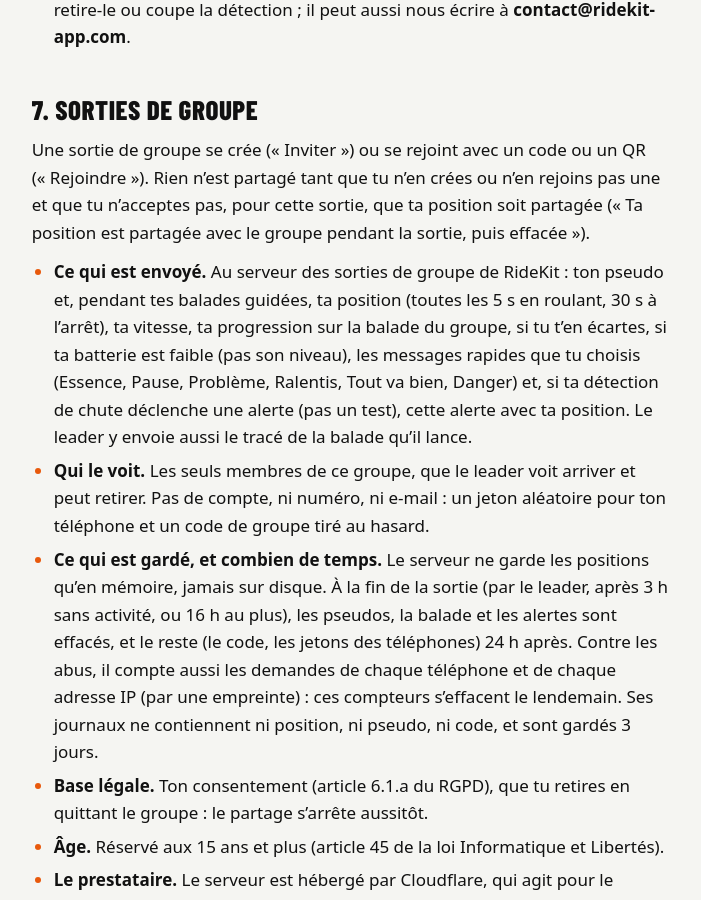
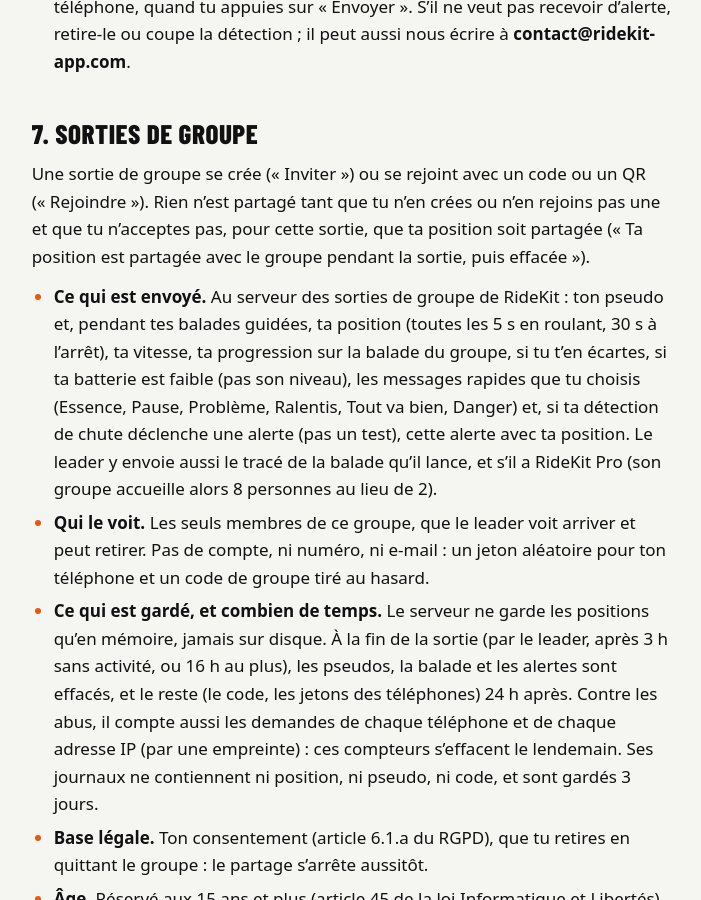
Before and after one commit to Ya6n93/ridekit-site, a Jekyll site: the page built from confidentialite.md, in a window 1280 px wide and 900 px high, scrolled down 9566 px. Shown: the whole window, without its empty margins (288-989 px from the left). Built offline with Jekyll 4.4.1, drawn with Linux system fonts in a browser that asks for light colours; some of the changed text lies outside the part shown.

Commit message:
Sorties de groupe : 2 personnes, leader compris, 8 quand le leader a RideKit Pro (conditions, llms.txt), et le leader envoie s'il a RideKit Pro (confidentialité), en français et en anglais
Co-Authored-By: Claude Opus 5.5 (1M context) <noreply@anthropic.com>
Claude-Session: https://claude.ai/code/session_015j9WmEqrPUJKgjWcpvNZWu

```diff
--- a/confidentialite.md
+++ b/confidentialite.md
@@ -132,7 +132,7 @@ publicitaire de l'iPhone ne va qu'à AppsFlyer, et seulement avec tes deux accor
 | **Expo** (650 Industries, Inc., États-Unis) | Mises à jour de l'application | Des informations techniques : système, version de l'app, identifiant technique de l'installation créé par le service de mise à jour |
 | **Serveur d'alerte de RideKit**, hébergé par **Cloudflare** (Cloudflare, Inc., États-Unis) | Envoi automatique de l'alerte chute (section 6), si la détection est activée avec un contact | À l'enregistrement du contact : son numéro, rien d'autre. Lors d'une alerte ou d'un test : son numéro, ton pseudo, l'heure du choc et le fuseau horaire du téléphone, ta vitesse juste avant, ta position et sa précision, la batterie |
 | **Brevo** (Brevo SAS, anciennement Sendinblue, France), pour le serveur d'alerte | Envoi de l'alerte de RideKit à ton contact, en un seul SMS | Le numéro de ton contact et le texte du SMS : ton pseudo, l'heure, ta position et sa précision, la batterie et, s'il reste de la place, ta vitesse |
-| **Serveur des sorties de groupe de RideKit**, hébergé par **Cloudflare** (Cloudflare, Inc., États-Unis), données dans l'Union européenne | Sorties de groupe (section 7), seulement si tu en crées ou en rejoins une et acceptes d'y partager ta position | Ton pseudo ; pendant tes balades guidées, ta position (toutes les 5 s en roulant, 30 s à l'arrêt), ta vitesse, ta progression sur la balade du groupe, si tu t'en écartes, si ta batterie est faible (pas son niveau) ; les messages rapides que tu choisis ; une alerte de ta détection de chute (pas un test), avec ta position ; pour le leader, le tracé de la balade qu'il lance |
+| **Serveur des sorties de groupe de RideKit**, hébergé par **Cloudflare** (Cloudflare, Inc., États-Unis), données dans l'Union européenne | Sorties de groupe (section 7), seulement si tu en crées ou en rejoins une et acceptes d'y partager ta position | Ton pseudo ; pendant tes balades guidées, ta position (toutes les 5 s en roulant, 30 s à l'arrêt), ta vitesse, ta progression sur la balade du groupe, si tu t'en écartes, si ta batterie est faible (pas son niveau) ; les messages rapides que tu choisis ; une alerte de ta détection de chute (pas un test), avec ta position ; pour le leader, le tracé de la balade qu'il lance et s'il a RideKit Pro (la taille du groupe en dépend) |
 | **Les membres de ta sortie de groupe**, par ce serveur | Te voir sur la carte, recevoir tes messages et ton alerte (section 7) | Ce que reçoit le serveur des sorties de groupe, sauf le jeton de ton téléphone |
 | **RevenueCat** (RevenueCat, Inc., États-Unis) | Savoir si tu es abonné à RideKit Pro (section 10) | L'historique de tes achats RideKit Pro (produit, dates, prix et devise, pays de la boutique), un identifiant aléatoire créé pour ce téléphone, l'identifiant de l'app sur ce téléphone (IDFV), le modèle et le système du téléphone, la version de l'app, la langue. Jamais l'identifiant publicitaire, jamais ta position |
 | **AppsFlyer** (AppsFlyer Ltd., Israël), seulement si tu l'acceptes | Mesure d'audience : ce qui marche dans l'app, quelle campagne publicitaire t'a amené (section 11) | Des faits d'usage (écran ouvert, balade démarrée ou terminée, réglage changé, distances et durées par tranches) ; un identifiant propre à l'app sur ce téléphone (IDFV sur iOS, identifiant AppsFlyer) ; le modèle et le système du téléphone, la langue ; sur iPhone, l'identifiant publicitaire (IDFA), seulement si tu autorises aussi le suivi quand iOS te le demande. Jamais ta position |
@@ -258,7 +258,8 @@ position est partagée avec le groupe pendant la sortie, puis effacée »).
   ta batterie est faible (pas son niveau), les messages rapides que tu choisis
   (Essence, Pause, Problème, Ralentis, Tout va bien, Danger) et, si ta détection de
   chute déclenche une alerte (pas un test), cette alerte avec ta position. Le leader y
-  envoie aussi le tracé de la balade qu'il lance.
+  envoie aussi le tracé de la balade qu'il lance, et s'il a RideKit Pro (son groupe
+  accueille alors 8 personnes au lieu de 2).
 - **Qui le voit.** Les seuls membres de ce groupe, que le leader voit arriver et peut
   retirer. Pas de compte, ni numéro, ni e-mail : un jeton aléatoire pour ton
   téléphone et un code de groupe tiré au hasard.
--- a/llms.txt
+++ b/llms.txt
@@ -42,7 +42,9 @@
 - **Sorties de groupe** : un leader invite avec un code ou un QR ; chacun voit les
   autres sur la carte, reçoit la balade du leader, des messages rapides lus à voix
   haute et l'alerte chute d'un membre. La position n'est partagée que si le motard
-  l'accepte, pour la sortie, puis effacée. Réservé aux 15 ans et plus.
+  l'accepte, pour la sortie, puis effacée. Réservé aux 15 ans et plus. Gratuit pour
+  tous ; un groupe accueille 2 personnes, leader compris, 8 quand le leader a
+  RideKit Pro.
 - **RideKit Pro** : abonnement sur iPhone par l'App Store (pas encore sur Google
   Play), 5,99 €/mois ou 49,99 €/an, 7 jours gratuits sur l'annuel seulement ;
   boucles illimitées et test de l'envoi automatique de l'alerte chute. Abonnement
```
Also changed, not shown: conditions.md (+4 -0 lines), en/privacy.md (+3 -2 lines), en/terms.md (+3 -0 lines).
